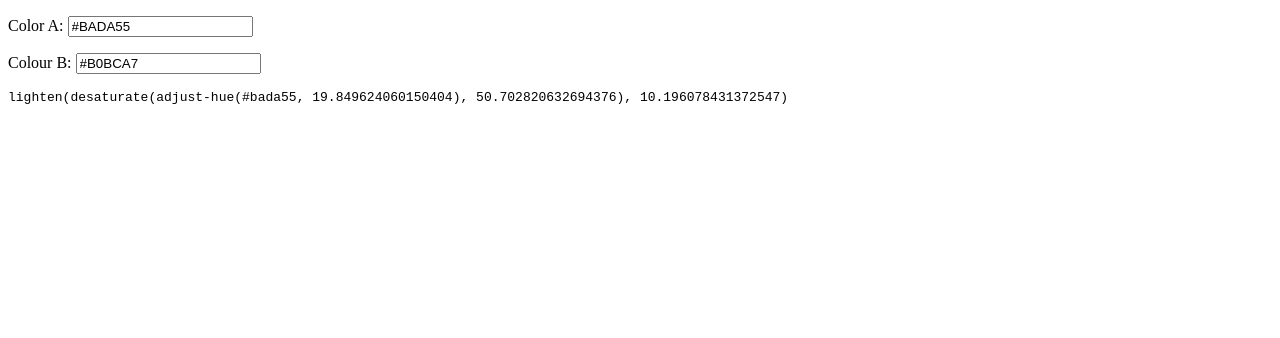
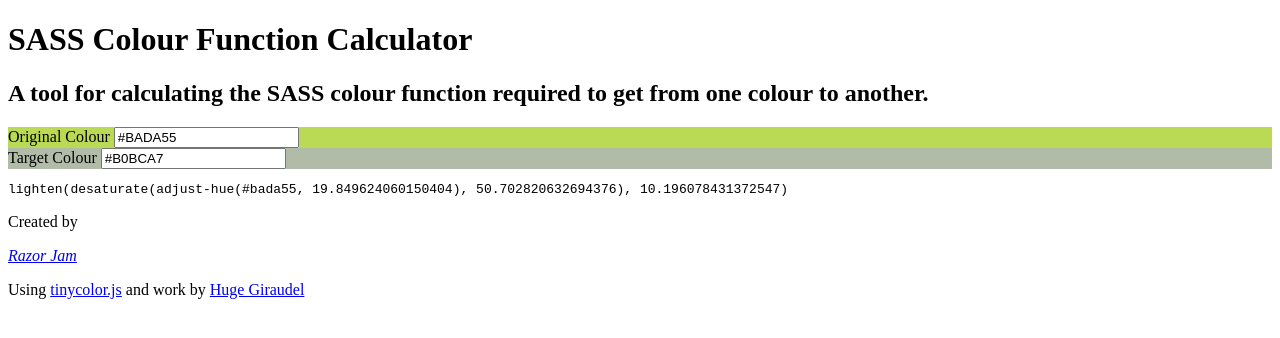
Before and after one commit to razorltd/sasscolourfunctioncalculator, a website: page index.html in a window 1280 px wide. Drawn offline with nearby package versions, Linux system fonts and the light colour scheme.

Commit message:
Bit more content and bg colours

```diff
--- a/index.html
+++ b/index.html
@@ -11,20 +11,43 @@
 
 	<body>
 
-		<div class="wrapper" ng-controller="ScfcController">
-			<p>
-				<label>Color A:</label>
-				<input type="text" ng-model="scfc.colorA" ng-model-options="{ getterSetter: true }">
-			</p>
+		<header>
+			<h1>
+				SASS Colour Function Calculator
+			</h1>
 
-			<p>
-				<label>Colour B:</label>
-				<input type="text" ng-model="scfc.colorB" ng-model-options="{ getterSetter: true }">
-			</p>
+			<h2>A tool for calculating the SASS colour function required to get from one colour to another.</h2>
+		</header>
+
+		<main class="wrapper" ng-controller="ScfcController">
+			<section class="colours-container">
+				<div style="background-color:{{scfc.colorA}}">
+					<div>
+						<label>Original Colour</label>
+						<input type="text" ng-model="scfc.colorA" ng-model-options="{ getterSetter: true }">
+					</div>
+				</div>
+
+				<div style="background-color:{{scfc.colorB}}">
+					<div>
+						<label>Target Colour</label>
+						<input type="text" ng-model="scfc.colorB" ng-model-options="{ getterSetter: true }">
+					</div>
+				</div>
+			</section>
 
 			<pre ng-bind="scfc.adjustmentString()"></pre>
 
-		</div>
+		</main>
+
+
+		<footer>
+			<p>
+				Created by <address><a href="http://razorjam.co.uk">Razor Jam</a></address>
+			</p>
+			<p>Using <a href="https://github.com/bgrins/TinyColor">tinycolor.js</a> and work by <a href="http://thesassway.com/advanced/how-to-programtically-go-from-one-color-to-another-in-sass">Huge Giraudel</a></p>
+
+		</footer>
 
 		<script src="//ajax.googleapis.com/ajax/libs/jquery/2.1.3/jquery.js"></script>
         <script>window.jQuery || document.write('<script src="/js/vendor/jquery.js"><\/script>')</script>
```
